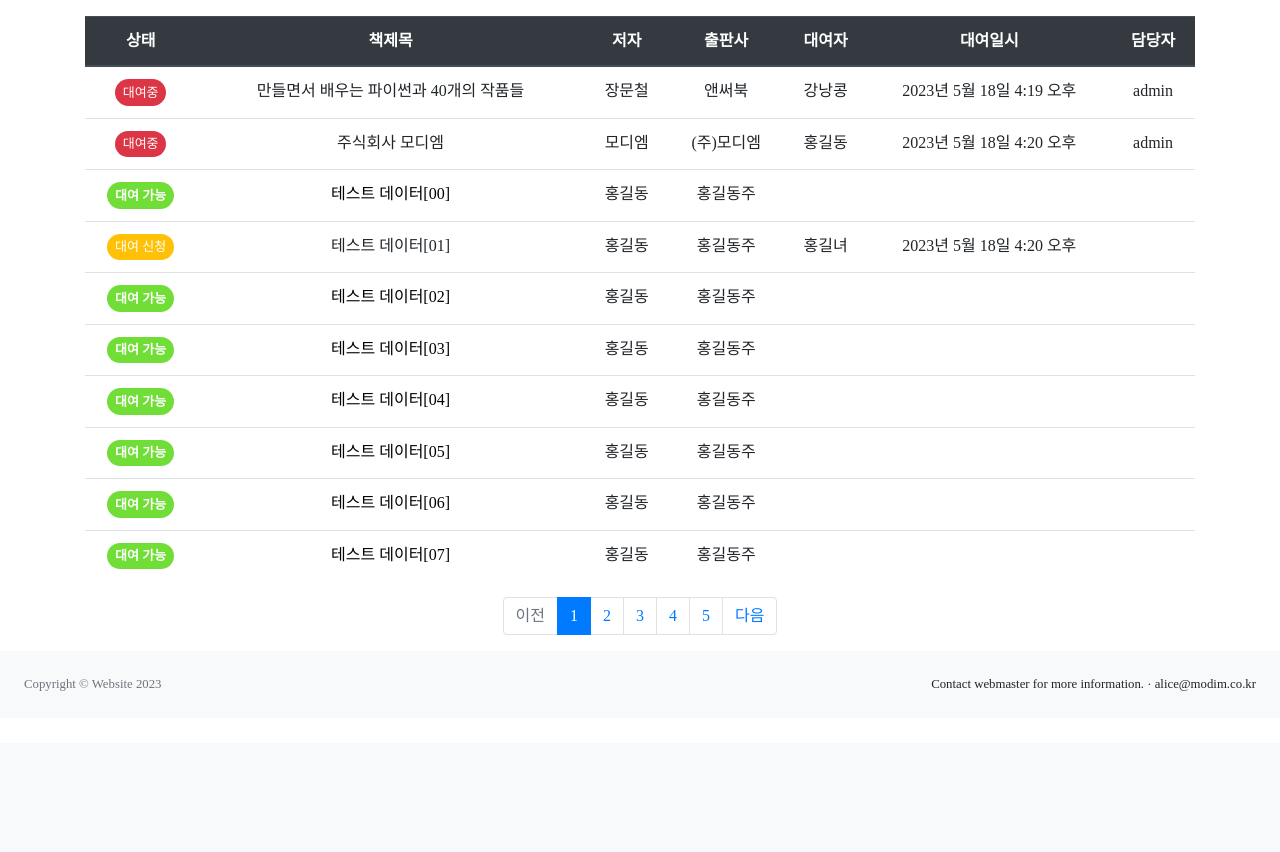
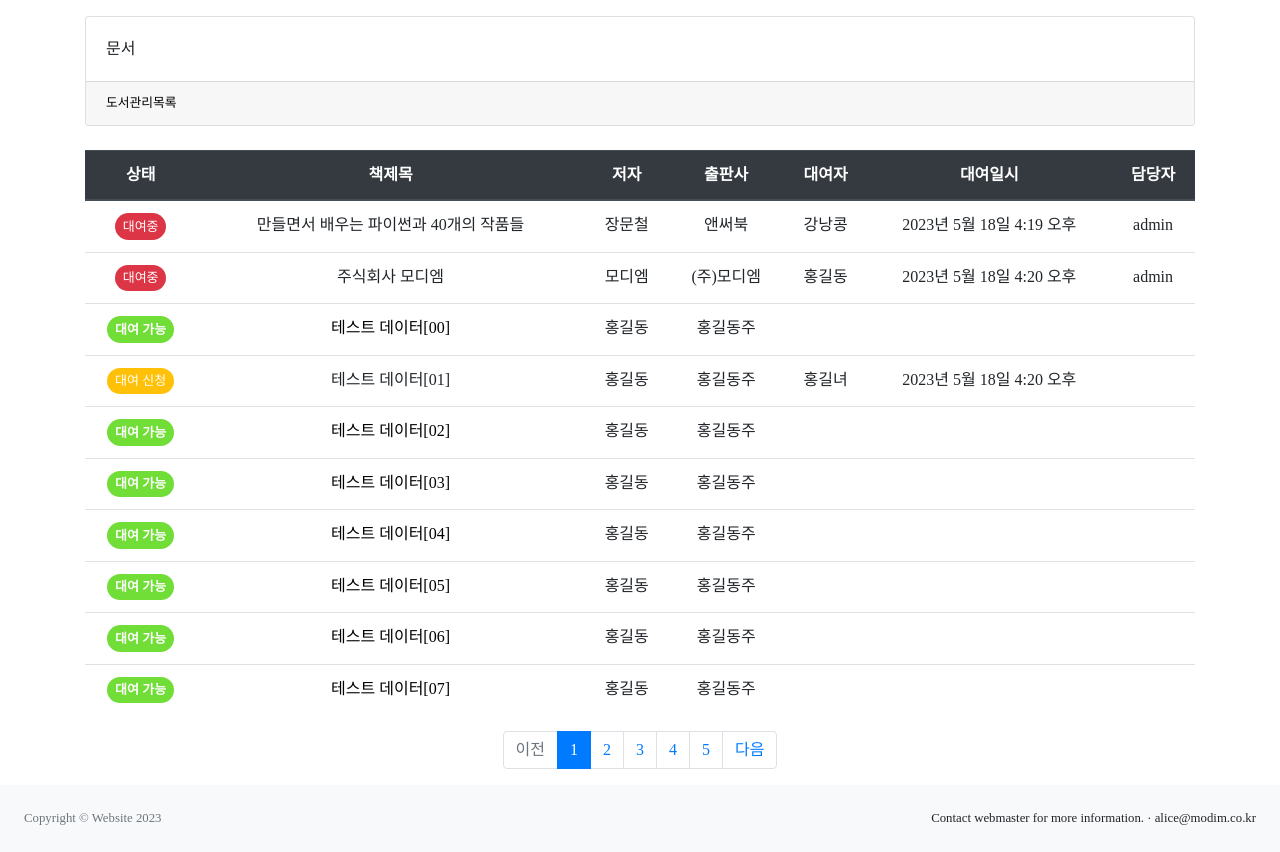
Before and after one commit to petiechoi/community_python, a Django app: page /community/ in a window 1280 px wide. Shown: the part 57-909 px from the top of the page. Before the commit the page ends 748 px from the top, so only its background shows below. Run offline with Django 4.2, Linux system fonts and the light colour scheme; data comes from the database, SQL or seed files in the repository; some libraries are stand-ins or nearby versions; some web fonts are replaced.

Commit message:
- 로컬에 다운로드 추가

```diff
--- a/community/urls.py
+++ b/community/urls.py
@@ -8,4 +8,5 @@ urlpatterns = [
     path('book/listmng/',views.book_listmng, name='book_listmng'),
     path('book/listmng/sign/<int:borrow_id>/', views.book_listmng_sign, name='book_listmng_sign'),
     path('book/listmng/sign/del/<int:borrow_id>/', views.book_listmng_sign_del, name='book_listmng_sign_del'),
+    path('download/', views.file_download, name='file_download'),
 ]
--- a/community/views.py
+++ b/community/views.py
@@ -8,6 +8,9 @@ from django.utils import timezone
 from django.contrib.auth.decorators import login_required
 from django.contrib.admin.views.decorators import staff_member_required
 from django.core.paginator import Paginator
+import os
+from django.conf import settings
+from django.http import HttpResponse
 def index(request):
     page = request.GET.get('page', '1') # 페이지
     book_list = Book.objects.order_by('title')
@@ -79,3 +82,18 @@ def book_listmng_sign_del(request, borrow_id):
     borrow = get_object_or_404(Borrow, pk=borrow_id)
     borrow.delete()
     return redirect('community:book_listmng')
+
+
+
+def file_download(request):
+    path = request.GET['path']
+    file_path = os.path.join(settings.MEDIA_ROOT, path)
+
+    if os.path.exists(file_path):
+        binary_file = open(file_path, 'rb')
+        response = HttpResponse(binary_file.read(), content_type="application/vnd.ms-excel; charset=utf-8")
+        response['Content-Disposition'] = 'attachment; filename="도서관리목록.xls"'
+        return response
+    else:
+        message = '알 수 없는 오류가 발행하였습니다.'
+        return HttpResponse("<script>alert('"+ message +"');history.back()'</script>")
--- a/config/settings.py
+++ b/config/settings.py
@@ -11,7 +11,7 @@ https://docs.djangoproject.com/en/4.1/ref/settings/
 """
 
 from pathlib import Path
-
+import os
 # Build paths inside the project like this: BASE_DIR / 'subdir'.
 BASE_DIR = Path(__file__).resolve().parent.parent
 
@@ -128,3 +128,7 @@ DEFAULT_AUTO_FIELD = "django.db.models.BigAutoField"
 
 LOGIN_REDIRECT_URL = '/'
 LOGOUT_REDIRECT_URL = '/'
+
+#MEDIA_ROOT = os.path.join(BASE_DIR,'media')
+MEDIA_ROOT = BASE_DIR / 'media'
+MEDIA_URL = '/media/'
--- a/config/urls.py
+++ b/config/urls.py
@@ -16,10 +16,12 @@ Including another URLconf
 from django.contrib import admin
 from django.urls import path, include
 from community import views
+from django.conf import settings
+from django.conf.urls.static import static
 
 urlpatterns = [
     path("admin/", admin.site.urls),
     path("community/", include('community.urls')),
     path("", views.index, name='index'),
     path('common/', include('common.urls')),
-]
+] + static(settings.MEDIA_URL, document_root = settings.MEDIA_ROOT)
--- a/templates/community/book_list.html
+++ b/templates/community/book_list.html
@@ -1,6 +1,16 @@
 {% extends 'base.html' %}
 {% block content %}
 <section class="container my-3">
+    <section class="mb-3">
+        <div class="card mb-4">
+            <div class="card-body text-black">문서</div>
+            <div class="card-footer d-flex align-items-center justify-content-between">
+                <a class="small text-black stretched-link" href="/community/download?path=community/excel/모디엠_도서관리목록_20210909.xlsb">도서관리목록</a>
+            </div>
+        </div>
+    </section>
+
+    <section class="mb-3">
     <table class="table">
         <thead>
         <tr class="text-center thead-dark">
@@ -97,6 +107,7 @@
         </li>
         {% endif %}
     </ul>
+    </section>
 </section>
 
 {% endblock %}
```
Also changed, not shown: community/models.py (line endings or trailing spaces), 1 other file.
